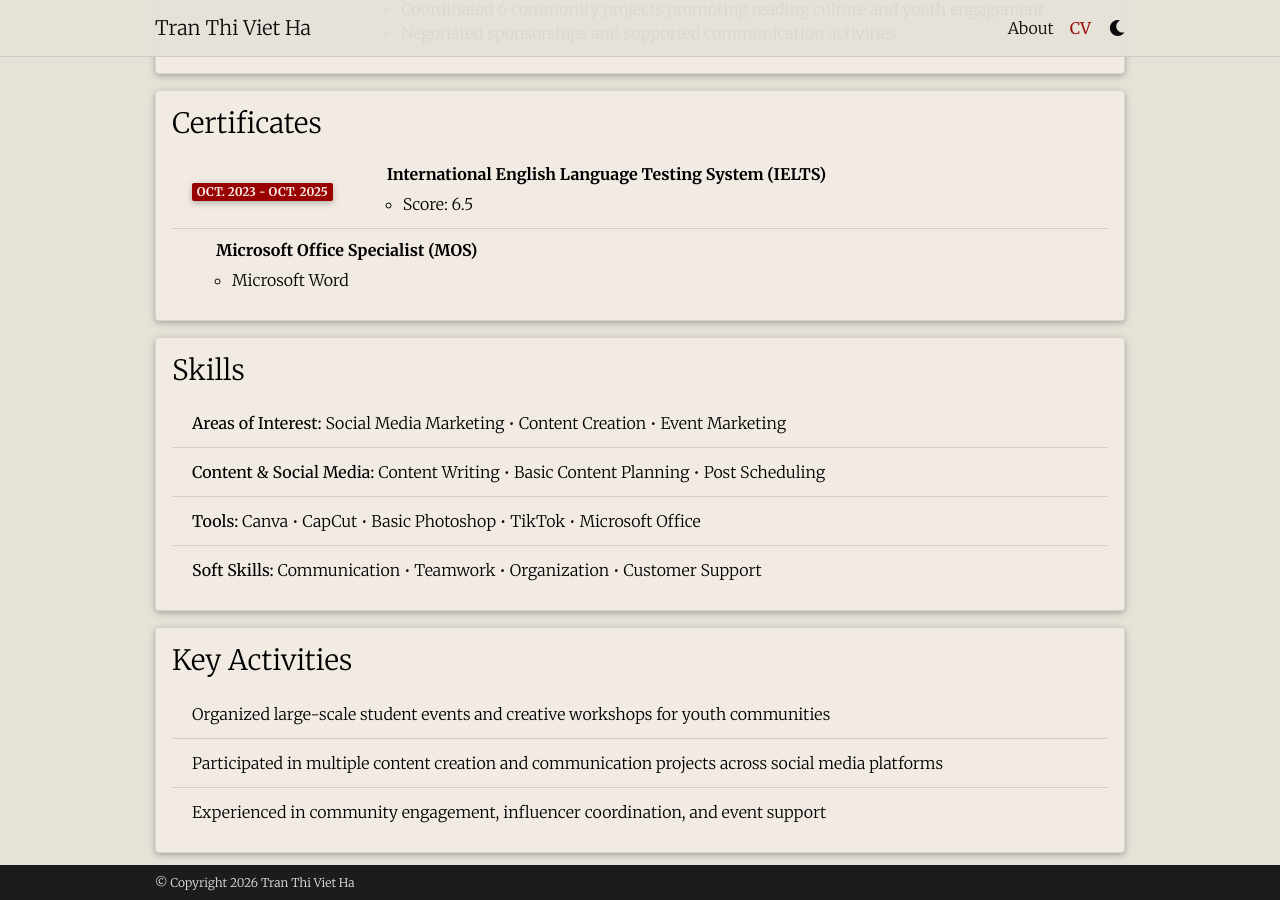
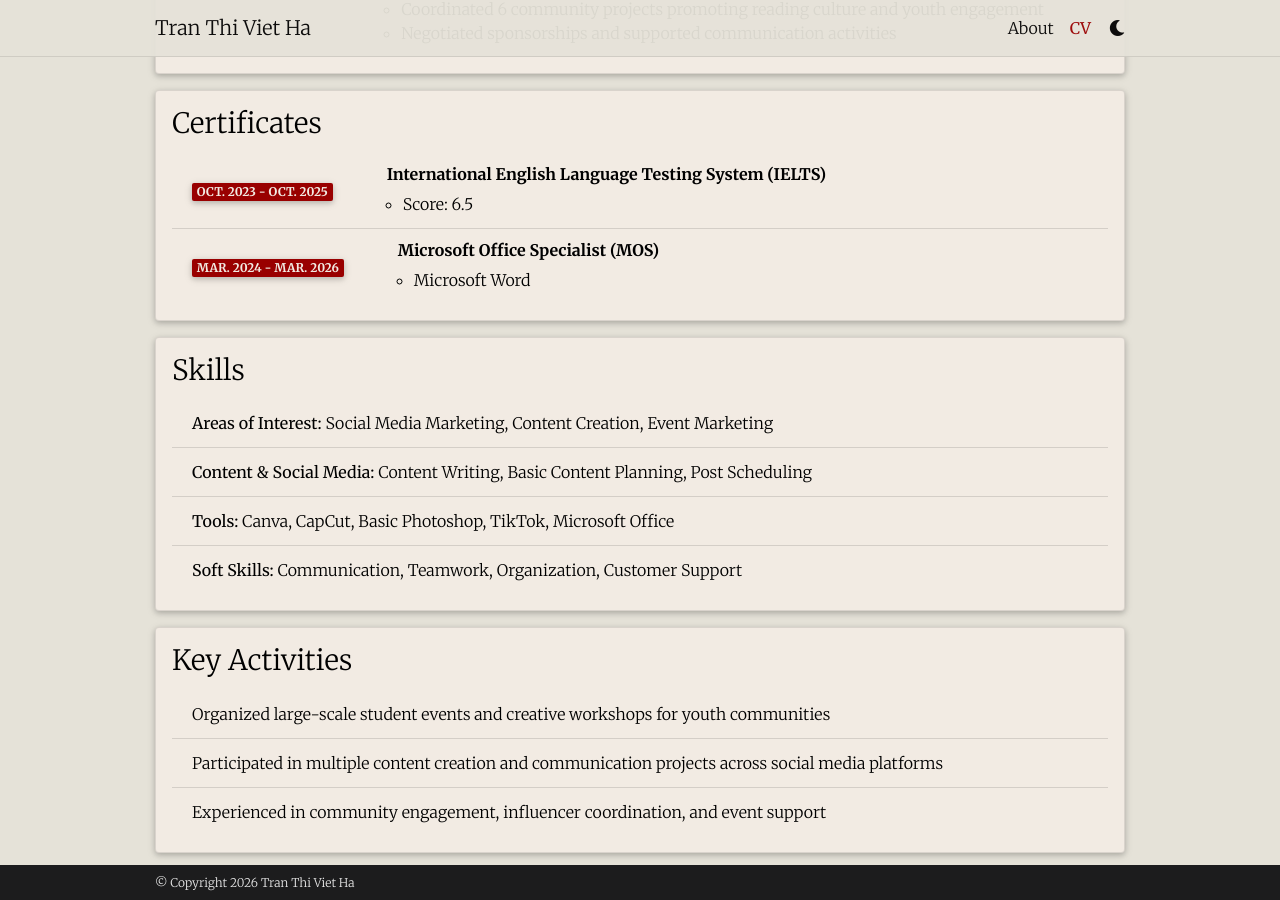
Before and after one commit to vietha-59lqd-sh-bn/hattv.github.io, a Jekyll site: the page built from _pages/cv.md, in a window 1280 px wide and 900 px high, scrolled down 1624 px. Built offline with Jekyll 4.4.1, drawn with Linux system fonts in a browser that asks for light colours; comment, search, counter and statistics services are not loaded; a style sheet for code colours, icons or effects is not loaded.

Commit message:
feat: update files

```diff
--- a/_config.yml
+++ b/_config.yml
@@ -62,11 +62,6 @@ og_image: https://hattv.github.io/assets/img/wide.JPG # The site-wide (default f
 # Social integration
 # -----------------------------------------------------------------------------
 
-github_username: tuanlda78202 # your GitHub user name
-gitlab_username: # your GitLab user name
-twitter_username: tuanlda78202 # your Twitter handle
-linkedin_username: tuanlda78202 # your LinkedIn user name
-scholar_userid: riDnZ68AAAAJ # your Google Scholar ID
 orcid_id: # your ORCID ID
 medium_username: # your Medium username
 quora_username: # your Quora username
--- a/_data/cv.yml
+++ b/_data/cv.yml
@@ -71,16 +71,17 @@
       description:
         - Score&#58; 6.5
     - title: Microsoft Office Specialist (MOS)
+      year: Mar. 2024 - Mar. 2026
       description:
         - Microsoft Word
 
 - title: Skills
   type: list
   contents:
-    - <b>Areas of Interest:</b> Social Media Marketing • Content Creation • Event Marketing
-    - <b>Content & Social Media:</b> Content Writing • Basic Content Planning • Post Scheduling
-    - <b>Tools:</b> Canva • CapCut • Basic Photoshop • TikTok • Microsoft Office
-    - <b>Soft Skills:</b> Communication • Teamwork • Organization • Customer Support
+    - <b>Areas of Interest:</b> Social Media Marketing, Content Creation, Event Marketing
+    - <b>Content & Social Media:</b> Content Writing, Basic Content Planning, Post Scheduling
+    - <b>Tools:</b> Canva, CapCut, Basic Photoshop, TikTok, Microsoft Office
+    - <b>Soft Skills:</b> Communication, Teamwork, Organization, Customer Support
 
 - title: Key Activities
   type: list
```
